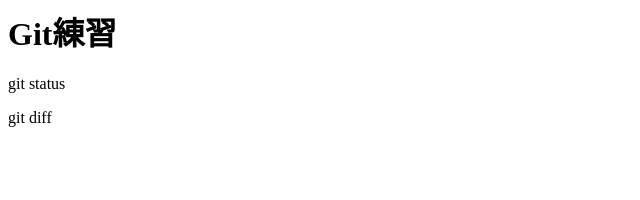
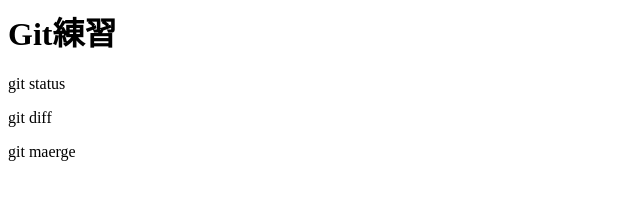
Before and after one commit to HisakiOnodera/git_training, a plain HTML site: page index.html in a window 1280 px wide. Shown: the full height of the page, 0-640 px from the left. Drawn offline with Linux system fonts and the light colour scheme.

Commit message:
Update index.html

```diff
--- a/index.html
+++ b/index.html
@@ -1,3 +1,4 @@
 <h1>Git練習</h1>
 <p>git status</p>
 <p>git diff</p>
+<p>git maerge</>
```
